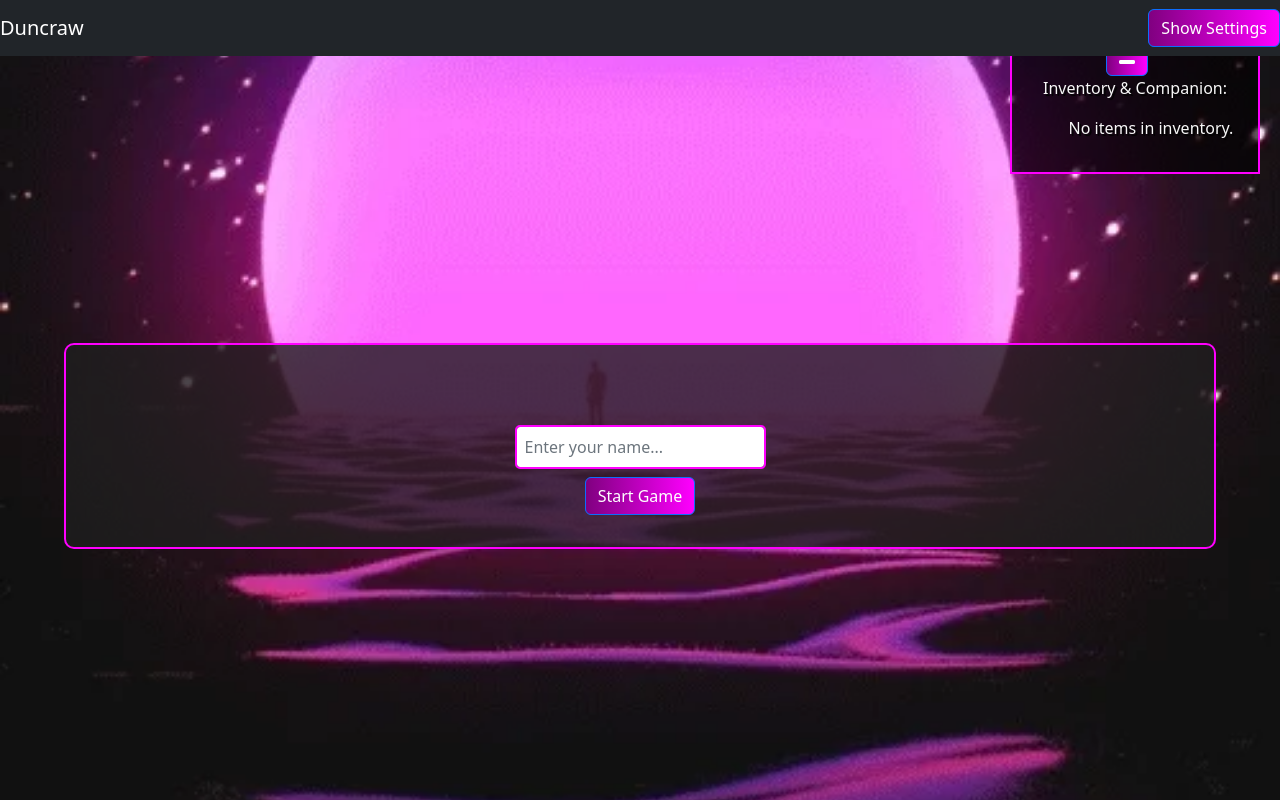
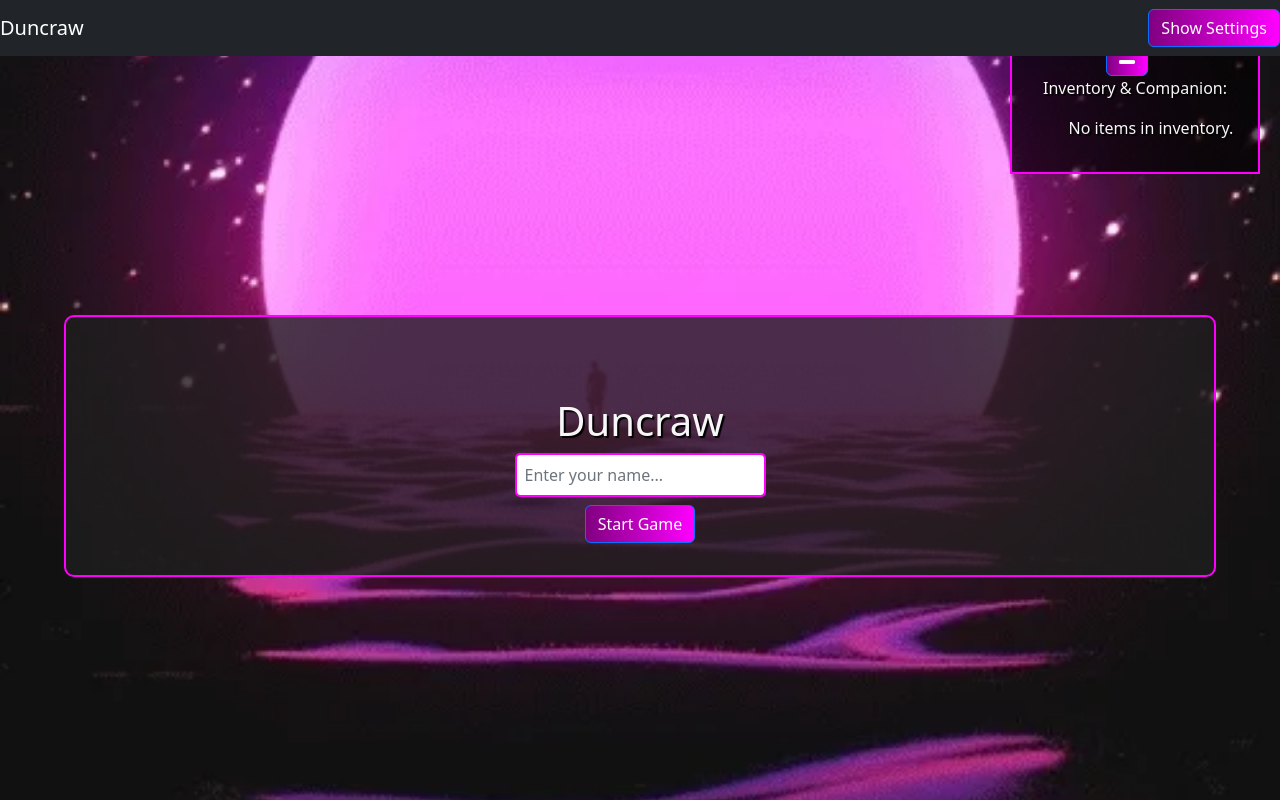
Before and after one commit to jessejohns-1/duncraw, a React (Create React App) app: page / in a window 1280 px wide. Built offline with nearby package versions, Linux system fonts and the light colour scheme; a web font is replaced by a local one.

Commit message:
updated css

```diff
--- a/src/App.js
+++ b/src/App.js
@@ -241,6 +241,7 @@ function App() {
       <div className="content">
         {!userName ? (
           <div className="game-title mt-5">
+            <h1>Duncraw</h1>
             <Form.Control
               type="text"
               value={userInput}
```
